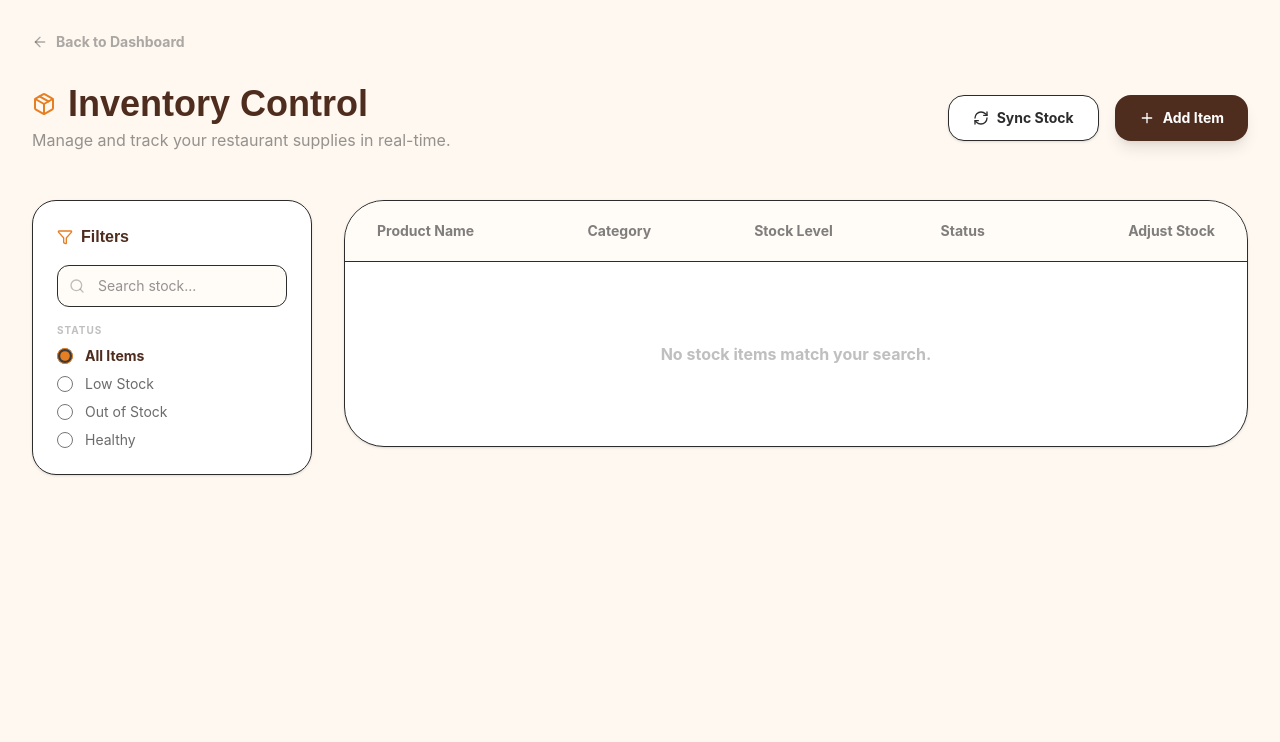
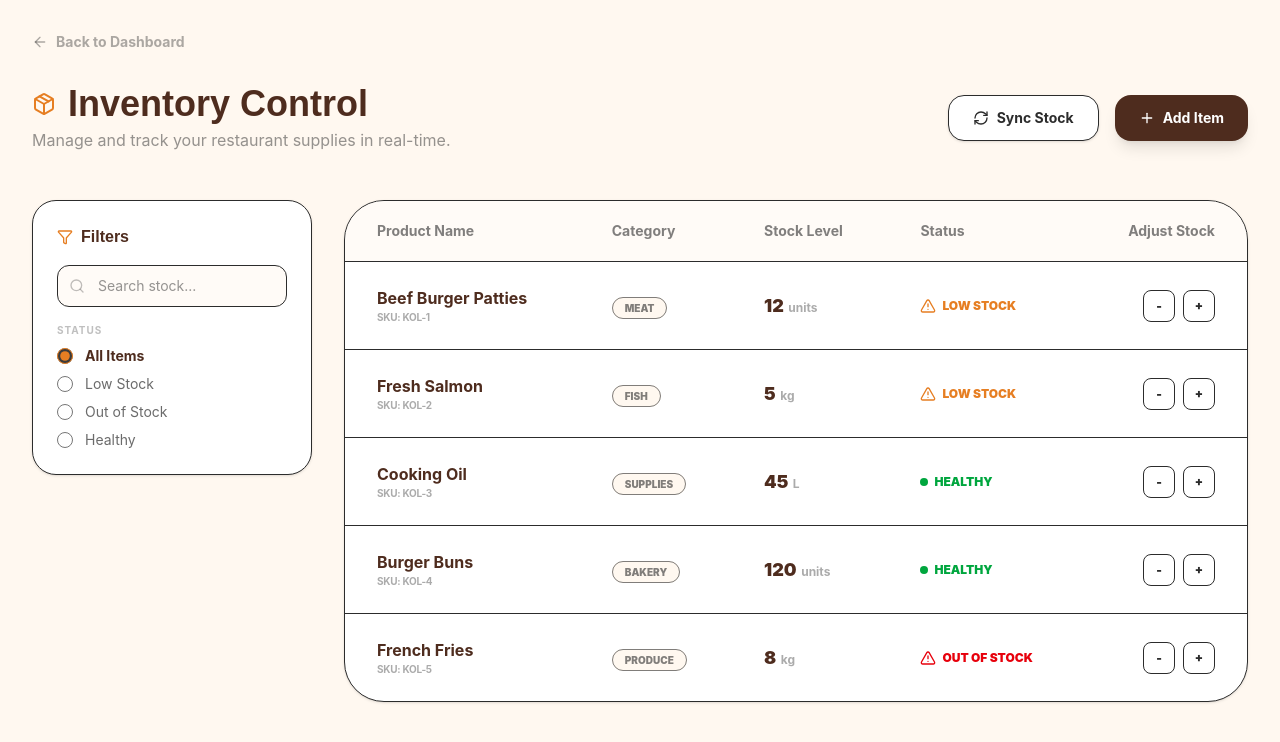
Before and after one commit to Fidelkyalo/Kolay-Restaurant, a React app in the folder web/: page /inventory in a window 1280 px wide. Shown: the top 742 px of the page. Built offline with nearby package versions, Linux system fonts and the light colour scheme; the HTML template or start-up script is replaced by a standard one.

Commit message:
Reset: Transaction data zeroed, Inventory baseline restored for alerts

```diff
--- a/web/src/pages/Inventory.jsx
+++ b/web/src/pages/Inventory.jsx
@@ -2,7 +2,13 @@ import React, { useState, useEffect } from 'react';
 import { Package, AlertTriangle, Plus, Search, ArrowLeft, RefreshCw, Filter } from 'lucide-react';
 import { Link } from 'react-router-dom';
 
-const INITIAL_INVENTORY = [];
+const INITIAL_INVENTORY = [
+    { id: 1, name: 'Beef Burger Patties', stock: 12, unit: 'units', status: 'LOW', category: 'Meat' },
+    { id: 2, name: 'Fresh Salmon', stock: 5, unit: 'kg', status: 'LOW', category: 'Fish' },
+    { id: 3, name: 'Cooking Oil', stock: 45, unit: 'L', status: 'OK', category: 'Supplies' },
+    { id: 4, name: 'Burger Buns', stock: 120, unit: 'units', status: 'OK', category: 'Bakery' },
+    { id: 5, name: 'French Fries', stock: 8, unit: 'kg', status: 'OUT', category: 'Produce' },
+];
 
 const Inventory = () => {
     const [searchTerm, setSearchTerm] = useState('');
```
